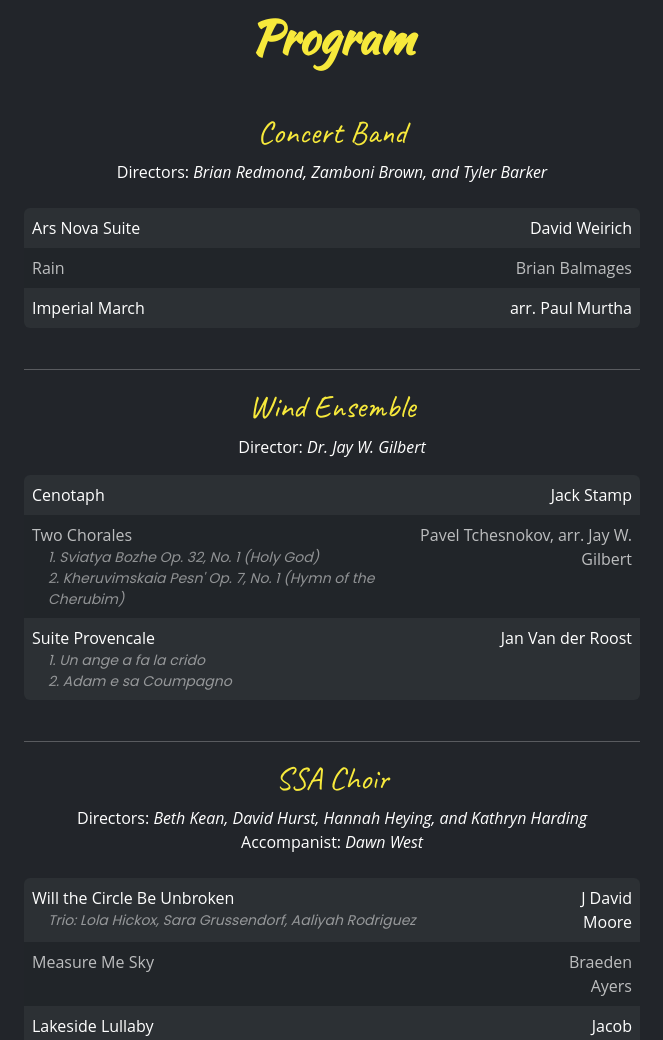
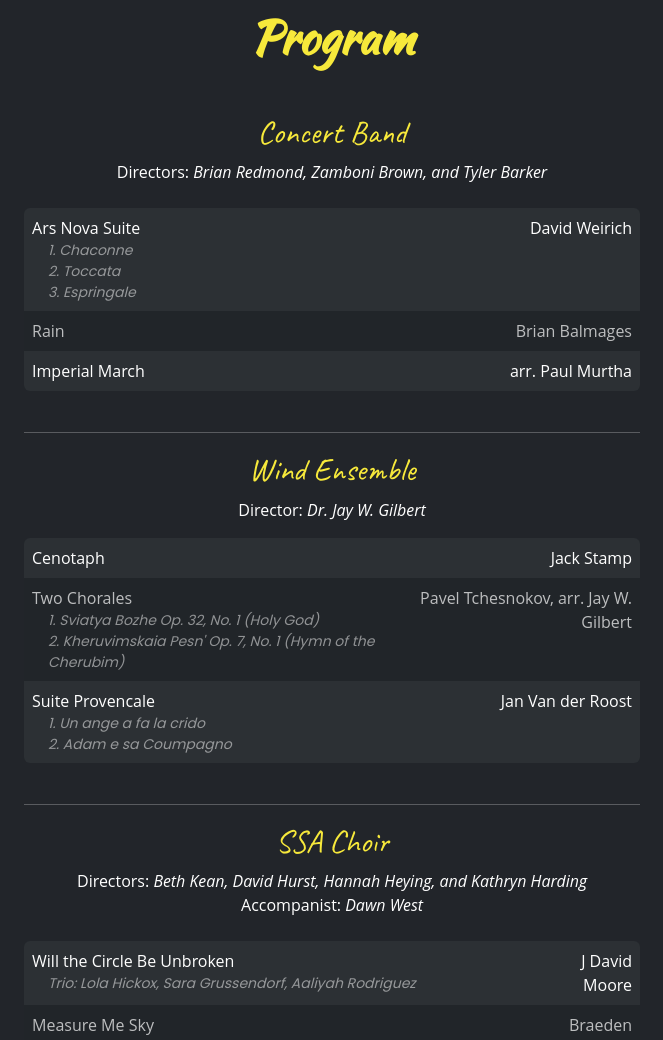
Before and after one commit to btschu/district-clinic, a plain HTML site: page index.html in a window 1280 px wide. Shown: the part 857-1897 px from the top of the page, without its empty margins (308-971 px from the left). Drawn offline with Linux system fonts and the light colour scheme; a web font is replaced by a local one.

Commit message:
added movements

```diff
--- a/index.html
+++ b/index.html
@@ -112,9 +112,11 @@
                   <tr class="">
                     <td>Ars Nova Suite
                       <!-- !uncomment to add soloists or other info -->
-                      <!-- <ul>
-                        <li>Neal Hushbeck - Piano</li>
-                      </ul> -->
+                      <ul class="list-unstyled ps-3">
+                        <li>1. Chaconne</li>
+                        <li>2. Toccata</li>
+                        <li>3. Espringale</li>
+                      </ul>
                     </td>
                     <td class="text-end">David Weirich</td>
                   </tr>
```
